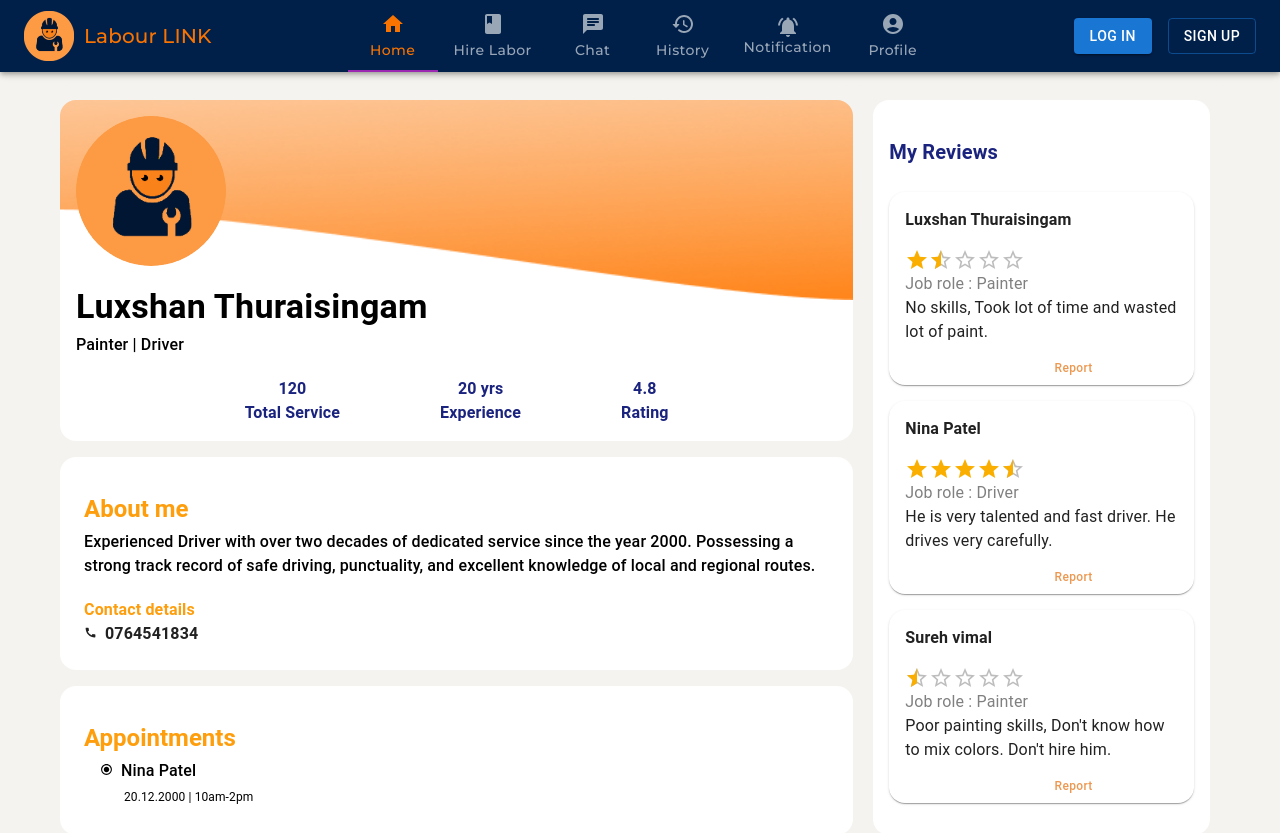
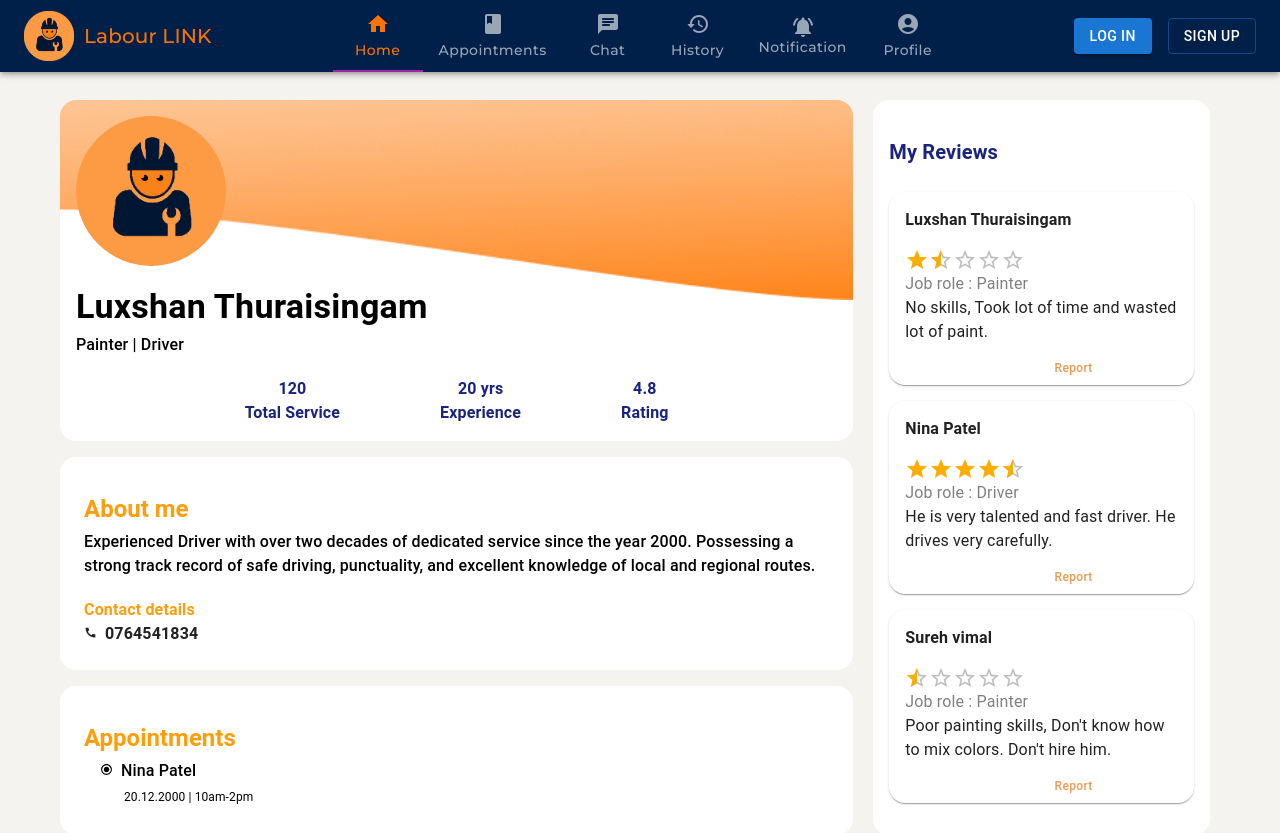
Before and after one commit to T-Luxshan/LabourLink-WebApp, a React (Create React App) app: page /profile/labour in a window 1280 px wide. Shown: the top 833 px of the page. Built offline with nearby package versions, Linux system fonts and the light colour scheme; no server answers.

Commit message:
navigation added

```diff
--- a/src/Components/NavigationBarLabour.js
+++ b/src/Components/NavigationBarLabour.js
@@ -112,7 +112,7 @@ const NavigationBarLabour = () => {
               <Tab
                 label="Home"
                 component={Link}
-                to="/"
+                to="/profile/labour"
                 sx={{
                   color: value === 0 ? "#F97300" : "white",
                   textTransform: "none",
@@ -121,9 +121,9 @@ const NavigationBarLabour = () => {
                 icon={<HomeIcon />}
               />
               <Tab
-                label="Hire Labor"
+                label="Appointments"
                 component={Link}
-                to="/labourcategories"
+                to="/profile/labour/newappointments"
                 sx={{
                   color: value === 1 ? "#F97300" : "white",
                   textTransform: "none",
```
